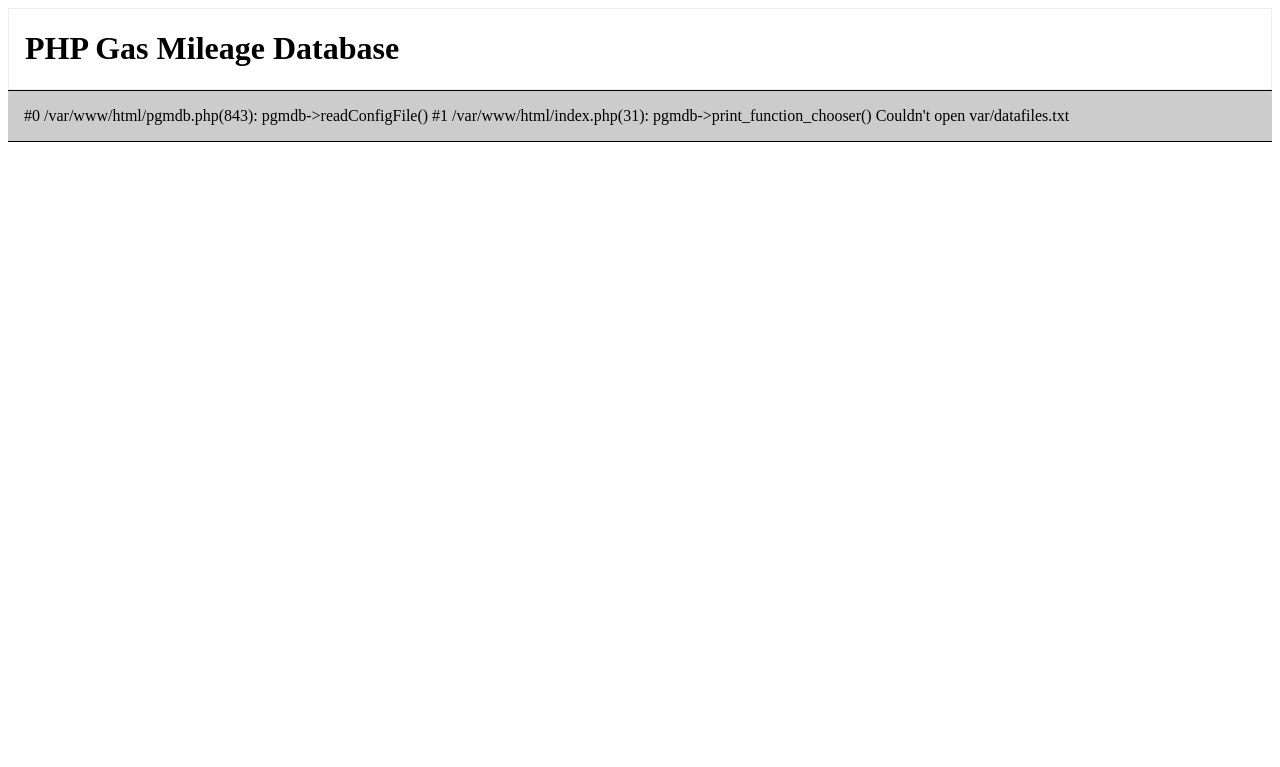
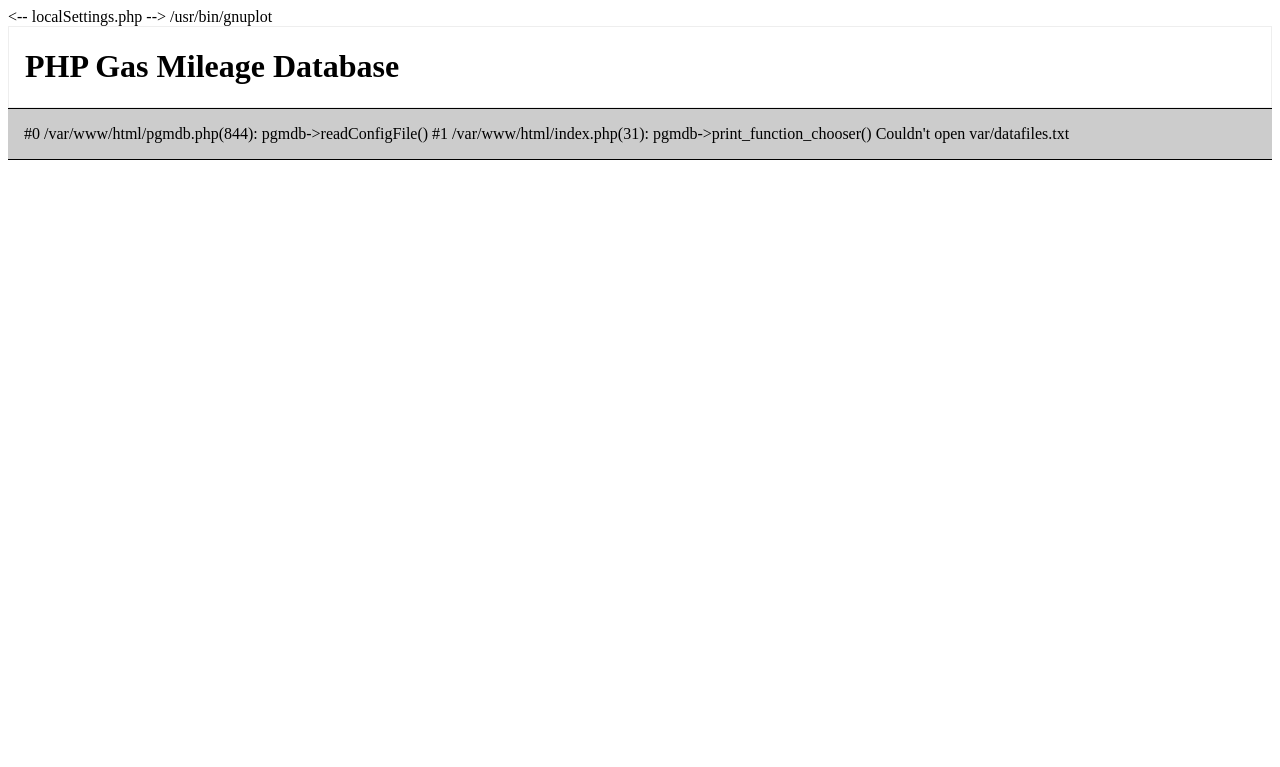
Before and after one commit to rlhelinski/pympg, a PHP site: page / in a window 1280 px wide. Shown: the top 767 px of the page. Run offline with PHP 8.4, Linux system fonts and the light colour scheme.

Commit message:
Fixing some variable names, and trying to let PHP find the path to GNUPLOT.

```diff
--- a/filedb.php
+++ b/filedb.php
@@ -14,7 +14,7 @@
 class filedb {
 
 	# A list of variables which _must_ be defined before construction
-	var $global_variable_names = array('filedb_config_file', 'filedb_wfm_file', 'var_root');
+	var $global_variable_names = array('var_root', 'filedb_config_file');
 
 	# File handles so we can keep track of open ones
 	var $files_handles = array();
--- a/localSettings.php
+++ b/localSettings.php
@@ -1,21 +1,23 @@
+<-- localSettings.php -->
 <?php
 /*
  * Created on Dec 28, 2007 by Ryan Helinski
  *
  */
 $var_root = "var";
-/*
-$configFile = "var/datafiles.txt";
-$wfmFileName = "var/fuelstat.wfm";
-*/
+
 # Change this to something specific if the address is static
 # $pageAddress = "http://page.to.server/pgmdb/";
 $pageAddress = $_SERVER['PHP_SELF'];
-$gnuplot_path = "/opt/local/bin/gnuplot";
+
+# Change this to a specific path if GNUPLOT is not found
+# $gnuplot_path = "/opt/local/bin/gnuplot";
+$gnuplot_path = exec('which gnuplot');
+echo $gnuplot_path;
 
 # Settings for flat file record storage
-#$filedb_var_root = "var"; # replaced by original var root
+# TODO change this to $filedb_config = $var_root."/datafiles";
 $filedb_config_file = $var_root."/datafiles.txt";
-$filedb_wfm_file = $var_root."/fuelstat.wfm";
+$wfm_file = $var_root."/fuelstat.wfm";
 
 ?>
--- a/pgmdb.php
+++ b/pgmdb.php
@@ -136,17 +136,18 @@ class pgmdb {
 	}
 
 	// TODO move the gnuplot-controlling code to a different class
+	// TODO change name to compile rather than plot
 	// DEFER
 	function plotWaveform($wfmFileName) {
-
+		global $gnuplot_path;
 		global $recordArray;
 
 		// Check that the GNUPLOT path is correct
 		echo "<!-- ";
-		$output = system($GLOBALS['gnuplot_path']." --version", $retval);
+		$output = system($gnuplot_path." --version", $retval);
 		echo " -->\n";
 		if ($retval != 0)
-			die("GNUPLOT path variable incorrect.");
+			die("GNUPLOT path variable incorrect(".$gnuplot_path."), GNUPLOT not found.");
 		$descriptorspec = array(
 			0 => array("pipe", "r"),  // stdin is a pipe that the child will read from
 			1 => array("pipe", "w"),  // stdout is a pipe that the child will write to
@@ -758,12 +759,12 @@ class pgmdb {
 
 	// WRITE WAVEFORM AND PLOT CODE
 	function display_waveform () {
-		global $wfmFileName;
+		global $wfm_file;
 		global $var_root;
 
 		$records = 0;
 
-	    if (($wfmHandle = fopen($wfmFileName,"w"))!==FALSE)
+	    if (($wfmHandle = fopen($wfm_file,"w"))!==FALSE)
 	      {
 			if (file_exists($var_root.'/'.$_POST['datafile']))
 			  {
@@ -788,7 +789,7 @@ class pgmdb {
 			    	die ("I/O error.");
 			    }
 
-				echo "<p>Waveform file: <tt><a href=\"".$wfmFileName."\">".$wfmFileName."</a></tt></p>\n";
+				echo "<p>Waveform file: <tt><a href=\"".$wfm_file."\">".$wfm_file."</a></tt></p>\n";
 
 				foreach ($this->completeArray as $record)
 				{
@@ -821,7 +822,7 @@ class pgmdb {
 
 			    fclose($wfmHandle);
 
-				$this->plotWaveform($wfmFileName);
+				$this->plotWaveform($wfm_file);
 
 			  }
 			else {
@@ -830,7 +831,7 @@ class pgmdb {
 
 	      }
 	    else {
-	      echo "Couldn't open ".$wfmFileName." for writing.\n";
+	      echo "Couldn't open '".$wfm_file."' for writing.\n";
 	    }
 
 	    echo "<img src=\"var/mpg.png\" alt=\"Gas Mileage\">\n";
```
